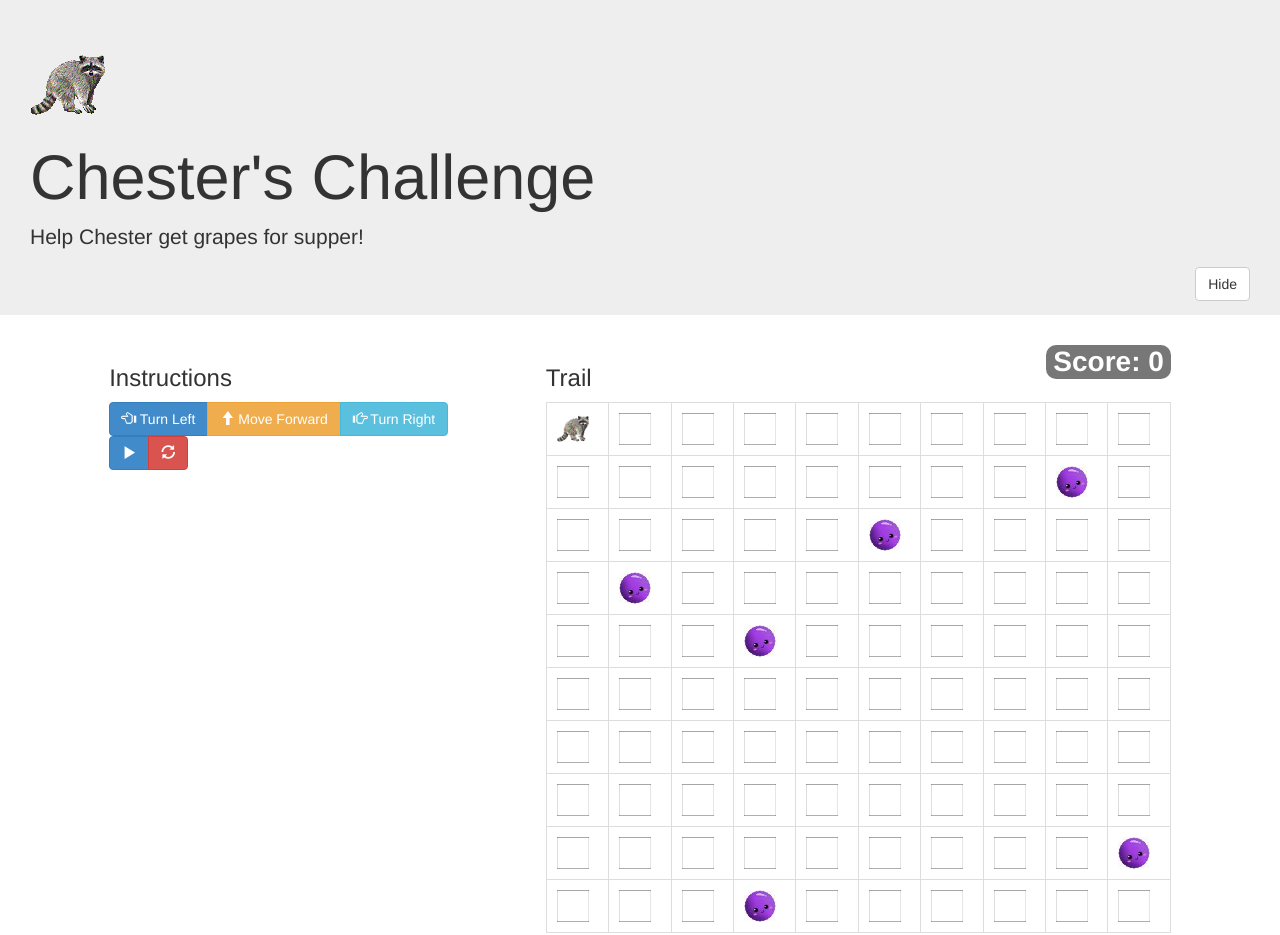
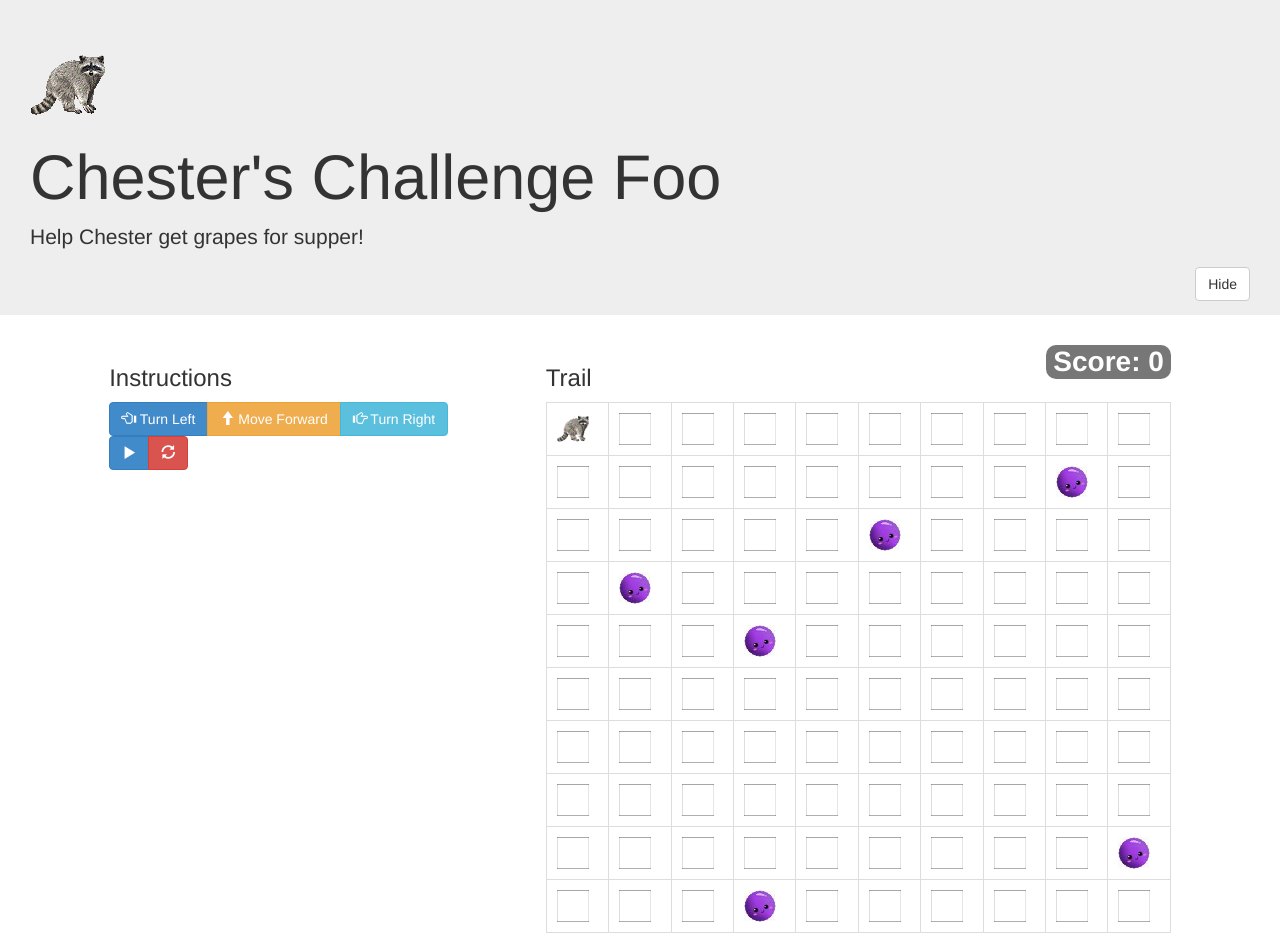
Before and after one commit to twilson63/chesters-challenge, a website with bundled scripts: page index.html in a window 1280 px wide. Shown: the top 935 px of the page. Built offline with nearby package versions, Linux system fonts and the light colour scheme.

Commit message:
update title

```diff
--- a/index.html
+++ b/index.html
@@ -9,7 +9,7 @@
     <div ng-controller="MainCtrl">
       <div class="jumbotron" ng-hide="hideBillboard">
         <img src="images/chester.gif" />
-        <h1>Chester's Challenge</h1>
+        <h1>Chester's Challenge Foo</h1>
         <p>Help Chester get grapes for supper!</p>
         <div class="pull-right"><button class="btn btn-default" ng-click="hide()">Hide</button></div>
       </div>
```
